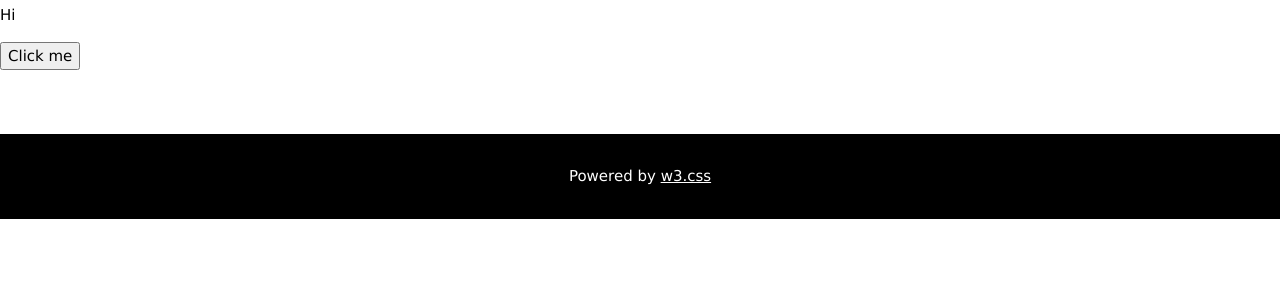
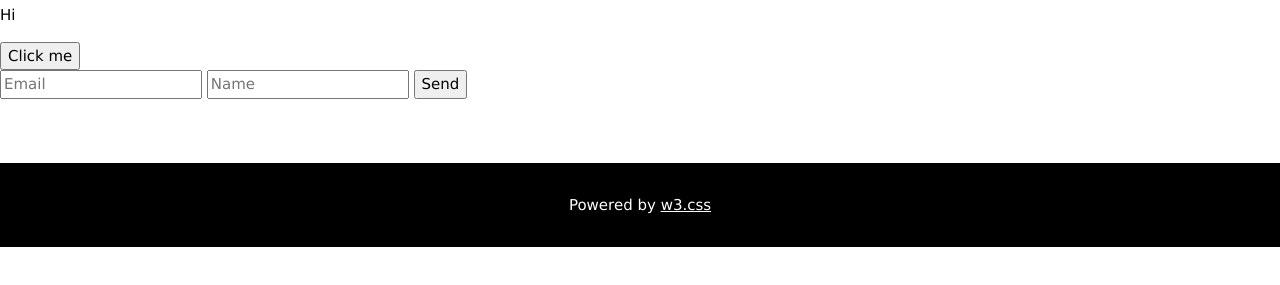
Before and after one commit to nantawoot101/mysite, a plain HTML site: page api.html in a window 1280 px wide. Shown: the part 241-526 px from the top of the page. Drawn offline with nearby package versions, Linux system fonts and the light colour scheme.

Commit message:
Add files via upload

```diff
--- a/api.html
+++ b/api.html
@@ -30,6 +30,15 @@
 <h2>Click to change</h2>
 <p id="demo2">Hi</p>
 <button onclick="myFunction()">Click me</button>
+<br>
+<form
+  method="POST"
+  action="https://script.google.com/macros/s/AKfycbyiYHpUueNXH0VmFt7ejpJTNWm4s5Smz304lJv2ncSKi1XXQu9ZIrlaOrzNksKIIlpU/exec"
+>
+  <input name="Email" type="email" placeholder="Email" required>
+  <input name="Name" type="text" placeholder="Name" required>
+  <button type="submit">Send</button>
+</form>
 
 <!-- End page content -->
 </div>
@@ -37,6 +46,7 @@
 <footer class="w3-center w3-black w3-padding-16">
   <p>Powered by <a href="https://www.w3schools.com/w3css/default.asp" title="W3.CSS" target="_blank" class="w3-hover-text-green">w3.css</a></p>
 </footer>
+
 
 <script>
   //document.getElementById("demo").innerHTML = "Hello World";
@@ -63,5 +73,7 @@
 
 </script>
 
+
+
 </body>
 </html>
```
